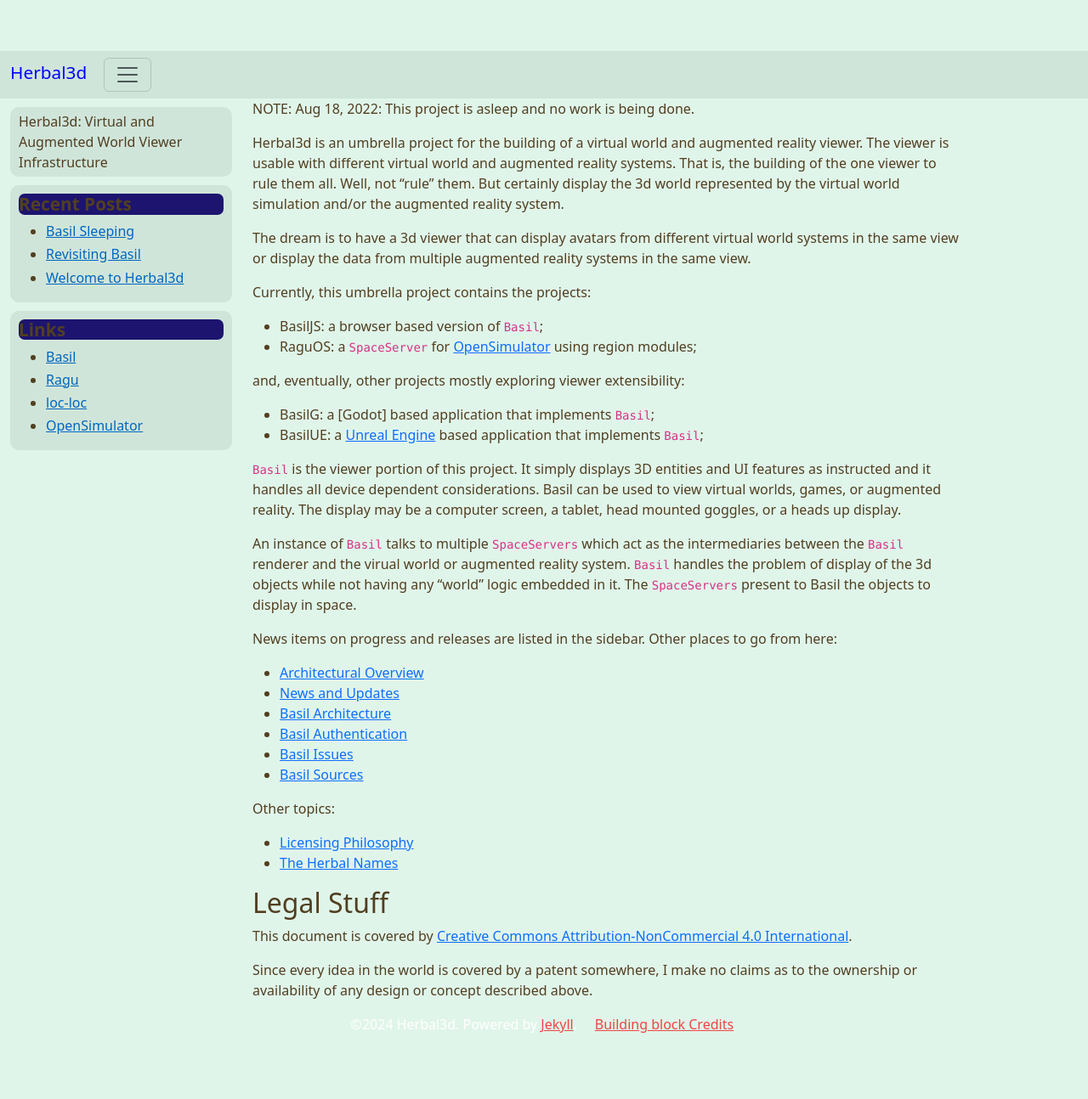
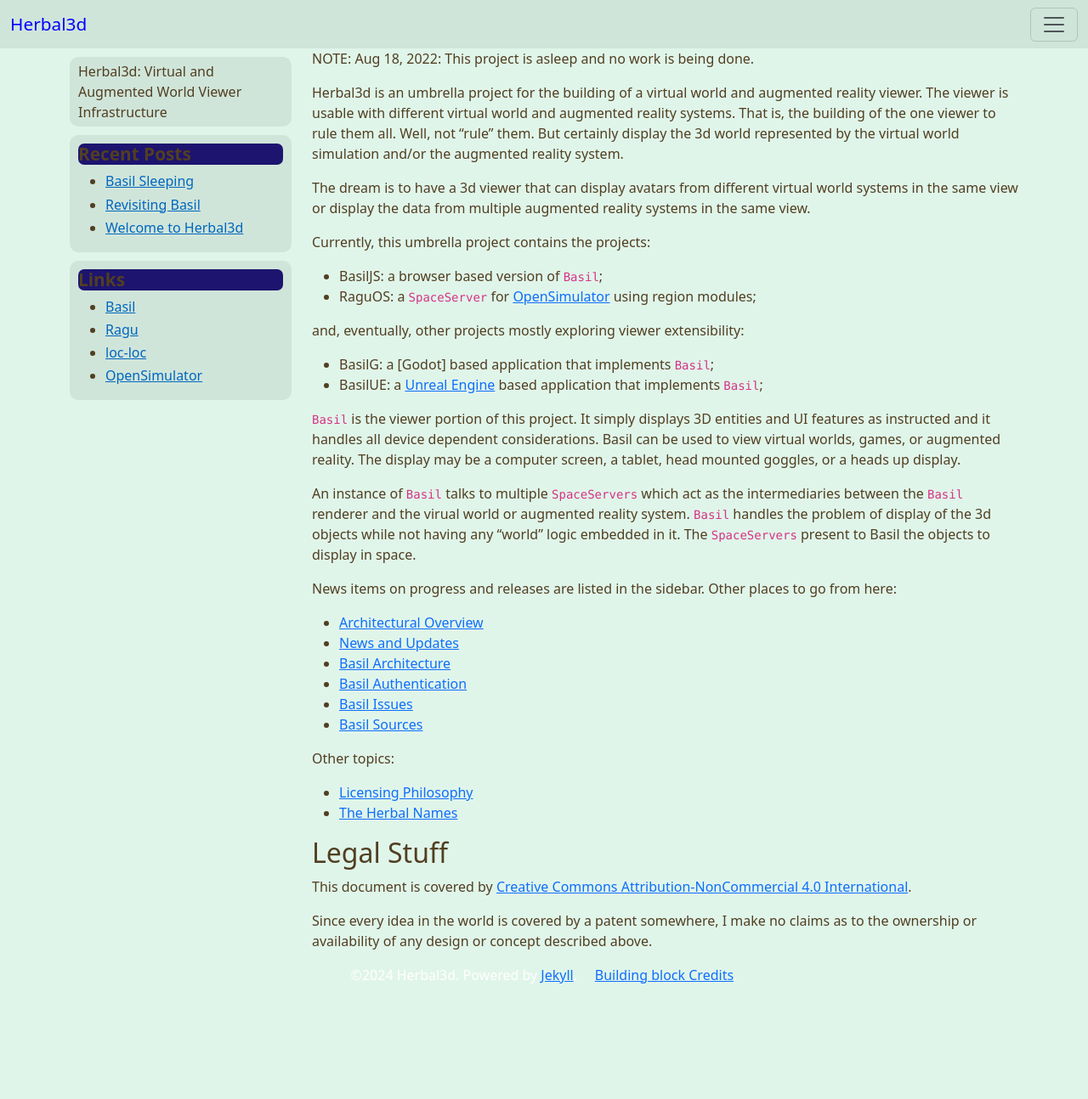
Before and after one commit to Herbal3d/herbal3d.github.io, a Jekyll site: the page built from index.md, in a window 1280 px wide. Shown: the whole page at 85% size. Built offline with Jekyll 4.4.1, drawn with Linux system fonts in a browser that asks for light colours; after the commit the page ends 1176 px from its top, so only the background shows below that.

Commit message:
CSS: remove theme.css

```diff
--- a/_includes/header.html
+++ b/_includes/header.html
@@ -7,7 +7,6 @@
     <meta name="viewport" content="width=device-width, initial-scale=1.0">
     <link href="{{ site.baseurl }}/js/bootstrap-5.3.3-dist/css/bootstrap.min.css" rel="stylesheet">
     <link href="{{ site.baseurl }}/js/bootstrap-5.3.3-dist/css/bootstrap-reboot.min.css" rel="stylesheet">
-    <link href="{{ site.baseurl }}/css/theme.css" rel="stylesheet">
     <link href="{{ site.baseurl }}/css/herbal3d.css" rel="stylesheet">
     {% if page.style %}
         <link href="{{ site.baseurl }}/css/{{ page.style }}.css" rel="stylesheet">
@@ -19,9 +18,8 @@
 
 <body>
 
-<div class="navbar navbar-inverse navbar-fixed-top" role="navigation">
+<div class="navbar navbar-expland-lg" role="navigation">
     <div class="container-fluid">
-        <div class="navbar-header">
         <a class="navbar-brand" href="{{ site.baseurl }}/">{{ site.name }}</a>
         <button class="navbar-toggler" type="button"
                     data-bs-toggle="collapse"
@@ -31,7 +29,6 @@
                     aria-label="Toggle navigation">
             <span class="navbar-toggler-icon"></span>
         </button>
-        </div>
         <div class="collapse navbar-collapse" id="hb-navbar-collapse-1">
             <ul class="navbar-nav me-auto mb-2 mb-lg-0">
                 {% for navTab in site.data.mainNav %}
--- a/css/theme.css
+++ /dev/null
@@ -1,56 +0,0 @@
-body {
-    padding-top: 60px;
-    padding-bottom: 60px;
-}
-
-.copyright {
-    color: #ffffff;
-}
-
-.footer {
-    text-align: center;
-}
-
-.footer a {
-    color: #ee4444;
-}
-
-.well {
-    padding: 5px 10px 5px 10px;
-}
-
-.sidebar h1 {
-    color: #ee4444;
-    font-size: 1.3em;
-}
-
-.sidebar a {
-    color: #428bca;
-}
-
-.sidebar li {
-    margin-top: .7em;
-    line-height: 1em;
-}
-
-.sidebar a:hover {
-    color: #3071a9;
-}
-
-.container-left {
-    margin: 0;
-}
-
-.well h1 {
-    color: #ee4444;
-    font-size: 1.3em;
-    margin-top: 5px;
-}
-
-.author {
-    color: #ee4444;
-}
-
-.author a {
-    color: #ee4444;
-}
```
Lines whose indentation alone changed are shown as unchanged.
